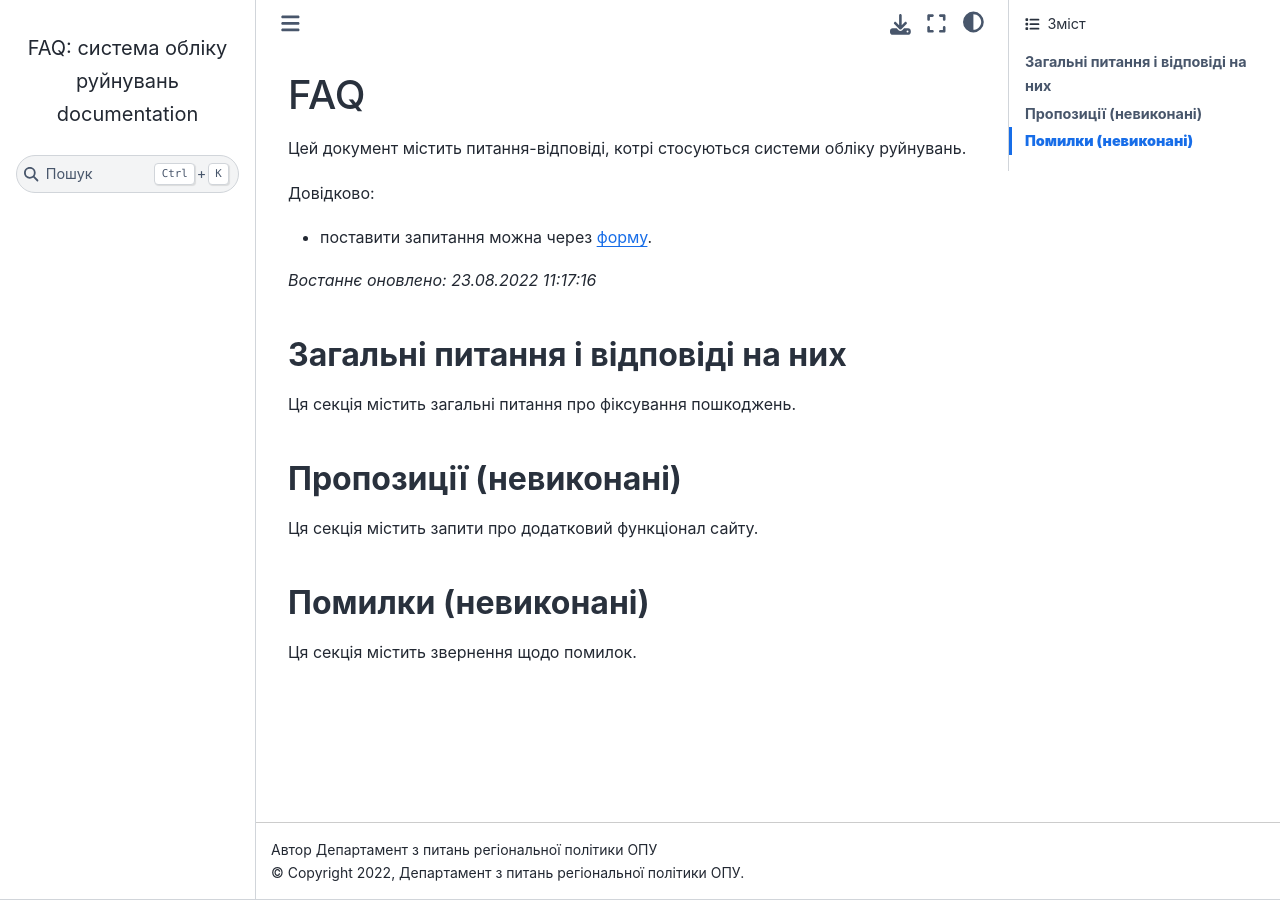
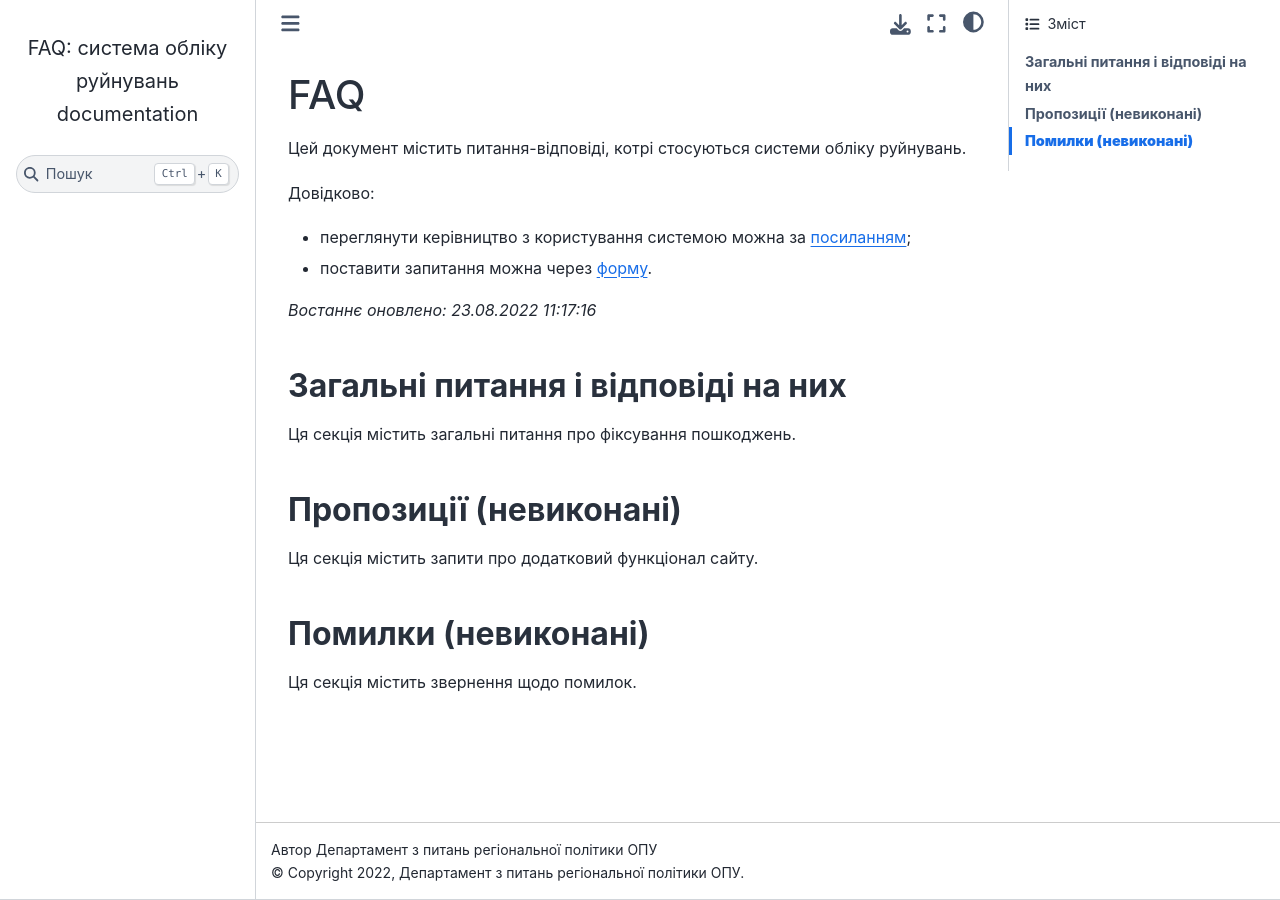
Before and after one commit to hp0404/docs.rebuild, a Sphinx documentation site: the page built from docs/source/index.md, in a window 1280 px wide. Built offline with Sphinx 7.4.7 and the Sphinx Book theme 1.1.4, drawn with Linux system fonts in a browser that asks for light colours.

Commit message:
add links

```diff
--- a/docs/source/index.md
+++ b/docs/source/index.md
@@ -3,7 +3,7 @@
 Цей документ містить питання-відповіді, котрі стосуються системи обліку руйнувань.
 
 Довідково:
-<!-- * переглянути керівництво з користування системою можна за [посиланням](https://docs.google.com/document/d/1hqHZ8R5iTV7zHfnh6B-JPdyyveOn_sPY/edit?usp=sharing&ouid=107928786623657603960&rtpof=true&sd=true); -->
+* переглянути керівництво з користування системою можна за [посиланням](https://docs.google.com/document/d/1hqHZ8R5iTV7zHfnh6B-JPdyyveOn_sPY/edit?usp=sharing&ouid=107928786623657603960&rtpof=true&sd=true);
 * поставити запитання можна через [форму](https://forms.gle/Vd8zJrTydsTgpC6p9).
 
 *Востаннє оновлено: <!-- date starts -->23.08.2022 11:17:16<!-- date ends -->*
```
Also changed, not shown: README.md (+2 -0 lines).
